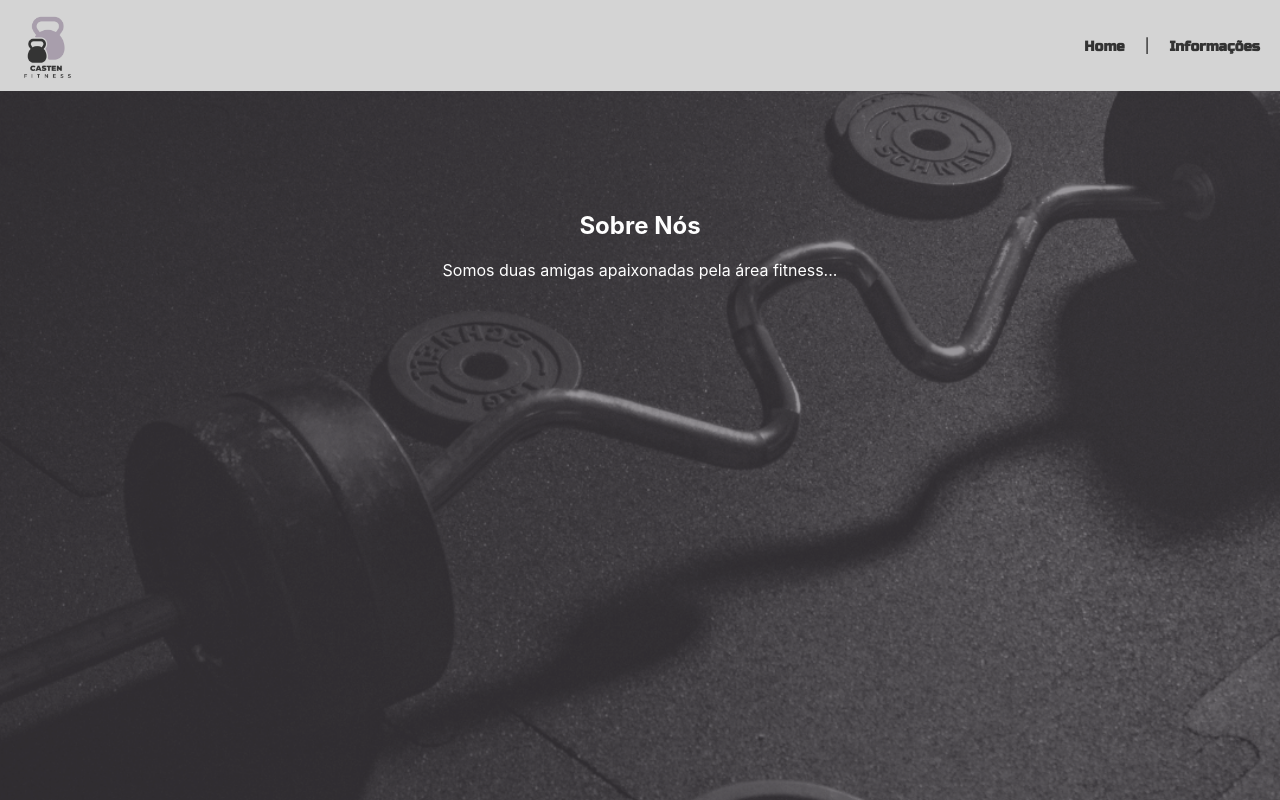
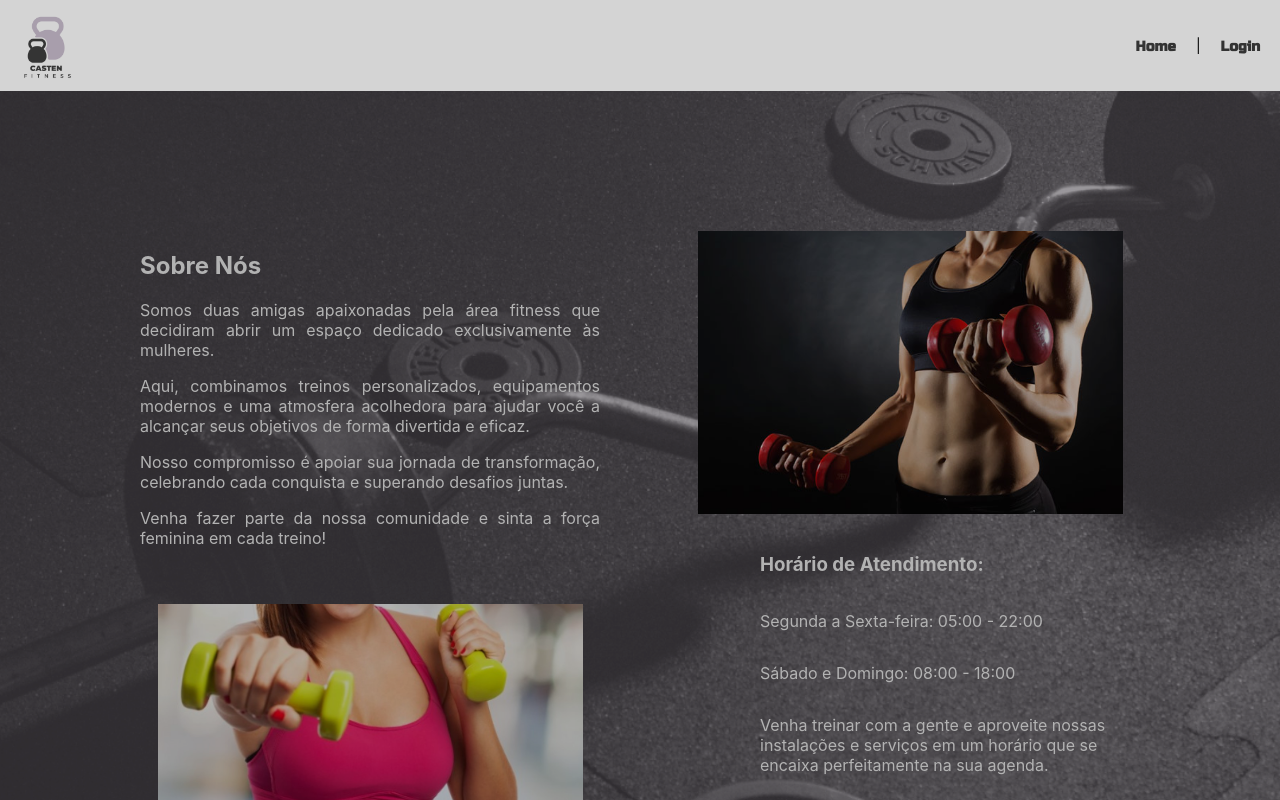
Before and after one commit to stefanie-pires/SiteAcademia, a React (Create React App) app: page / in a window 1280 px wide. Shown: the top 800 px of the page. Built offline with nearby package versions, Linux system fonts and the light colour scheme.

Commit message:
pagina inicial

```diff
--- a/src/Components/NavBar/index.js
+++ b/src/Components/NavBar/index.js
@@ -22,7 +22,7 @@ function Header() {
           </li>
           <span className={styles.separator}>|</span>
           <li>
-            <a href="/informacoes">Informações</a>
+            <a href="/informacoes">Login</a>
           </li>
         </ul>
       </nav>
--- a/src/Components/PaginaPrincipal/HeroSection.module.css
+++ b/src/Components/PaginaPrincipal/HeroSection.module.css
@@ -1,15 +1,15 @@
-/* src/Components/PaginaPrincipal/HeroSection.module.css */
 .hero {
-  position: relative; /* Para garantir que o pseudo-elemento fique posicionado corretamente */
-  background-image: url('/public/LembreteAcademia.png'); /* Caminho ajustado para a pasta public */
+  position: relative;
+  background-image: url('/public/LembreteAcademia.png');
   background-size: cover;
   background-position: center;
   color: white;
-  text-align: center;
-  padding: 100px; /* Ajuste conforme necessário */
-  width: 100%; /* Garante que o componente ocupe toda a largura da viewport */
-  height: 100vh; /* Garante que o componente ocupe toda a altura da viewport */
-  box-sizing: border-box; /* Inclui padding e bordas no cálculo da largura e altura total */
+  padding: 100px;
+  width: 100%;
+  height: 100vh;
+  box-sizing: border-box;
+  display: flex;
+  align-items: flex-start;
 }
 
 .hero::before {
@@ -19,11 +19,54 @@
   left: 0;
   width: 100%;
   height: 100%;
-  background: rgba(0, 0, 0, 0.3); /* Cor preta com 30% de opacidade */
-  z-index: 1; /* Coloca a sobreposição acima da imagem de fundo */
+  background: rgba(0, 0, 0, 0.3);
+  z-index: 1;
 }
 
-.hero h2, .hero p {
-  position: relative; /* Para garantir que o texto fique acima da sobreposição */
-  z-index: 2; /* Coloca o texto acima da sobreposição */
+.contentContainer {
+  display: flex;
+  width: 100%;
 }
+
+.leftContainer, .rightContainer {
+  width: 50%; /* Cada lado ocupa metade da largura */
+  display: flex;
+  flex-direction: column; /* Organiza os itens em coluna */
+  padding: 20px; /* Espaçamento interno */
+}
+
+.textContainer {
+  flex: 1; /* Faz o texto ocupar o espaço restante */
+  padding: 20px;
+  text-align: justify;
+}
+
+.imageContainer {
+  display: flex;
+  justify-content: center;
+  align-items: center;
+  margin-top: 20px; /* Espaço entre o texto e a imagem */
+}
+
+.imageContainerBottom {
+  display: flex;
+  justify-content: center;
+  align-items: center;
+  margin-top: 20px; /* Espaço entre o texto e a imagem */
+}
+
+.image {
+  max-width: 85%;
+  height: auto;
+  object-fit: contain;
+}
+
+.hoursContainer {
+  display: flex; /* Usar flexbox para alinhar itens */
+  flex-direction: column; /* Manter o texto em coluna */
+  padding: 20px;
+  text-align: left;
+  color: white;
+  margin-left: 80px; /* Aumente a margem à esquerda para mover mais para a direita */
+  justify-content: flex-start; /* Alinha os itens ao topo */
+}
--- a/src/Components/PaginaPrincipal/index.js
+++ b/src/Components/PaginaPrincipal/index.js
@@ -1,11 +1,43 @@
 import React from 'react';
 import styles from './HeroSection.module.css';
+
 
 function HeroSection() {
   return (
     <section className={styles.hero}>
-      <h2 className={styles.hero__title}>Sobre Nós</h2>
-      <p>Somos duas amigas apaixonadas pela área fitness...</p>
+      <div className={styles.contentContainer}>
+        <div className={styles.leftContainer}>
+          <div className={styles.textContainer}>
+            <h2 className={styles.hero__title}>Sobre Nós</h2>
+            <p>
+              Somos duas amigas apaixonadas pela área fitness que decidiram abrir um espaço dedicado exclusivamente às mulheres.
+            </p>
+            <p>
+              Aqui, combinamos treinos personalizados, equipamentos modernos e uma atmosfera acolhedora para ajudar você a alcançar seus objetivos de forma divertida e eficaz.
+            </p>
+            <p>
+              Nosso compromisso é apoiar sua jornada de transformação, celebrando cada conquista e superando desafios juntas.
+            </p>
+            <p>
+              Venha fazer parte da nossa comunidade e sinta a força feminina em cada treino!
+            </p>
+          </div>
+          <div className={styles.imageContainerBottom}>
+            <img src="/Imagem1.jpg" alt="Imagem da academia" className={styles.image} />
+          </div>
+        </div>
+        <div className={styles.rightContainer}>
+          <div className={styles.imageContainer}>
+            <img src="/Imagem2.jpg" alt="Imagem representativa da comunidade fitness" className={styles.image} />
+          </div>
+          <div className={styles.hoursContainer}>
+            <h3>Horário de Atendimento:</h3>
+            <p>Segunda a Sexta-feira: 05:00 - 22:00</p>
+            <p>Sábado e Domingo: 08:00 - 18:00</p>
+            <p>Venha treinar com a gente e aproveite nossas instalações e serviços em um horário que se encaixa perfeitamente na sua agenda.</p>
+          </div>
+        </div>
+      </div>
     </section>
   );
 }
```
